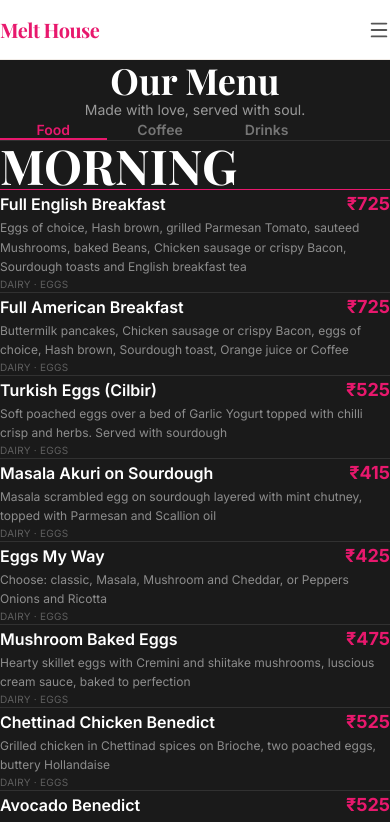
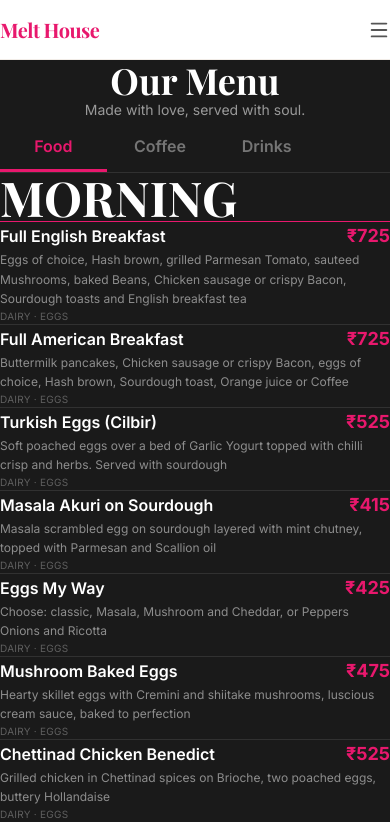
Before and after one commit to Aayush010307/melt-house, a Next.js app: page /menu in a window 390 px wide. Shown: the top 822 px of the page. Built offline with nearby package versions, Linux system fonts and the light colour scheme; a web font is replaced by a local one.

Commit message:
fix: mobile tab bar and signature section visibility

```diff
--- a/src/app/page.tsx
+++ b/src/app/page.tsx
@@ -24,15 +24,15 @@ export default function Home() {
       <ImageMarquee />
 
       {/* SECTION 3 — Signature Picks */}
-      <div className="bg-melt-cream py-28 md:py-36 px-6 md:px-10">
+      <div className="bg-melt-dark py-28 md:py-36 px-6 md:px-10">
         <FadeIn className="text-center mb-16 md:mb-20">
           <p className="text-melt-pink text-[11px] font-semibold tracking-[0.22em] uppercase mb-5">
             The Menu
           </p>
-          <h2 className="font-display text-5xl md:text-6xl font-bold text-melt-dark leading-[1.05] tracking-tight">
+          <h2 className="font-display text-5xl md:text-6xl font-bold text-white leading-[1.05] tracking-tight">
             Our Signatures
           </h2>
-          <p className="text-melt-mid/70 text-sm mt-4 max-w-xs mx-auto leading-relaxed">
+          <p className="text-white/50 text-sm mt-4 max-w-xs mx-auto leading-relaxed">
             The dishes and drinks that made us famous.
           </p>
         </FadeIn>
--- a/src/components/menu/MenuTabView.tsx
+++ b/src/components/menu/MenuTabView.tsx
@@ -22,13 +22,13 @@ export default function MenuTabView() {
     <>
       {/* Tab bar */}
       <div className="sticky top-[60px] z-40 bg-melt-dark border-b border-white/10 px-4">
-        <div className="flex max-w-xs mx-auto">
+        <div className="flex max-w-xs mx-auto min-h-[52px]">
           {TABS.map((tab) => (
             <button
               key={tab.id}
               onClick={() => setActiveTab(tab.id)}
               aria-pressed={activeTab === tab.id}
-              className={`relative flex-1 py-3 text-sm font-semibold text-center cursor-pointer transition-colors duration-200 focus-visible:outline-none focus-visible:ring-2 focus-visible:ring-melt-pink focus-visible:ring-inset ${
+              className={`relative flex-1 py-4 text-base font-semibold text-center cursor-pointer transition-colors duration-200 focus-visible:outline-none focus-visible:ring-2 focus-visible:ring-melt-pink focus-visible:ring-inset ${
                 activeTab === tab.id
                   ? 'text-melt-pink'
                   : 'text-white/40 hover:text-white/70'
@@ -38,7 +38,7 @@ export default function MenuTabView() {
               {activeTab === tab.id && (
                 <motion.span
                   layoutId="tab-indicator"
-                  className="absolute bottom-0 left-0 right-0 h-0.5 bg-melt-pink"
+                  className="absolute bottom-0 left-0 right-0 h-[3px] bg-melt-pink"
                   transition={{ duration: reduced ? 0 : 0.2, ease: 'easeInOut' }}
                 />
               )}
```
